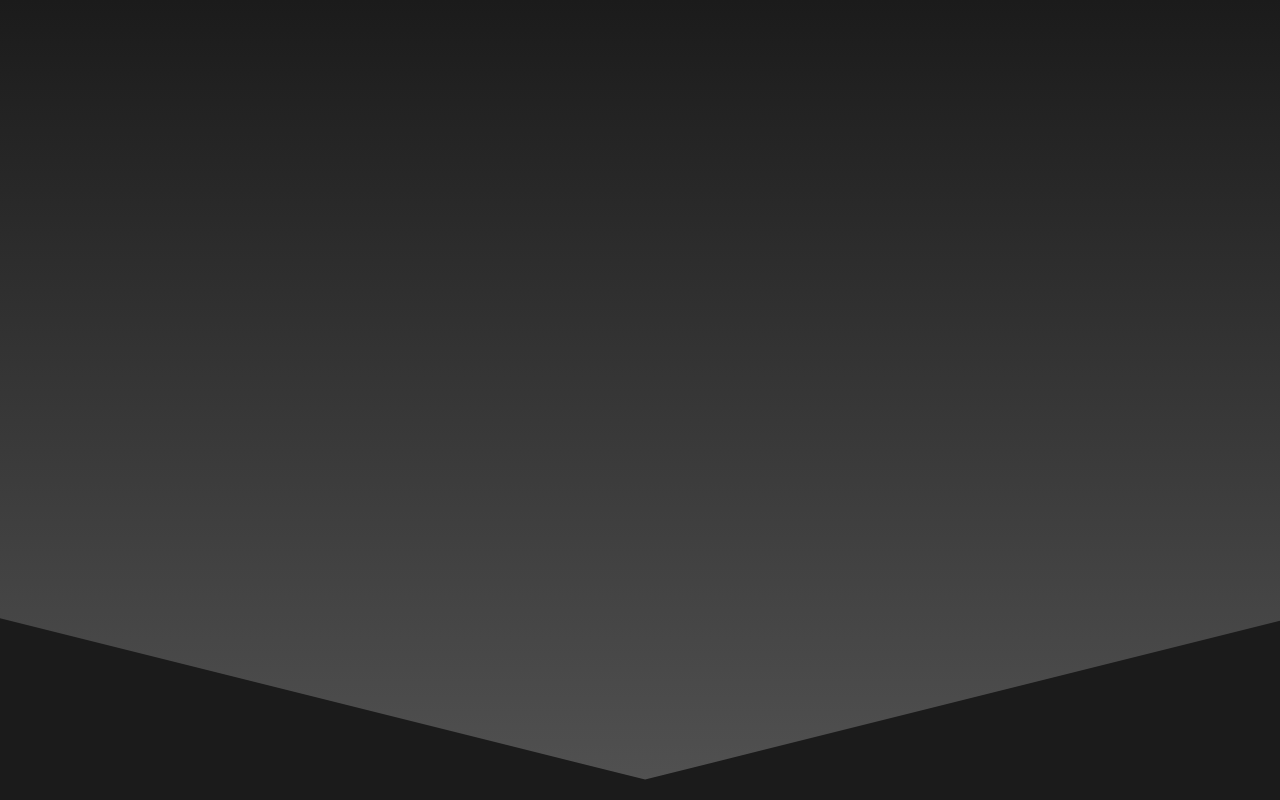
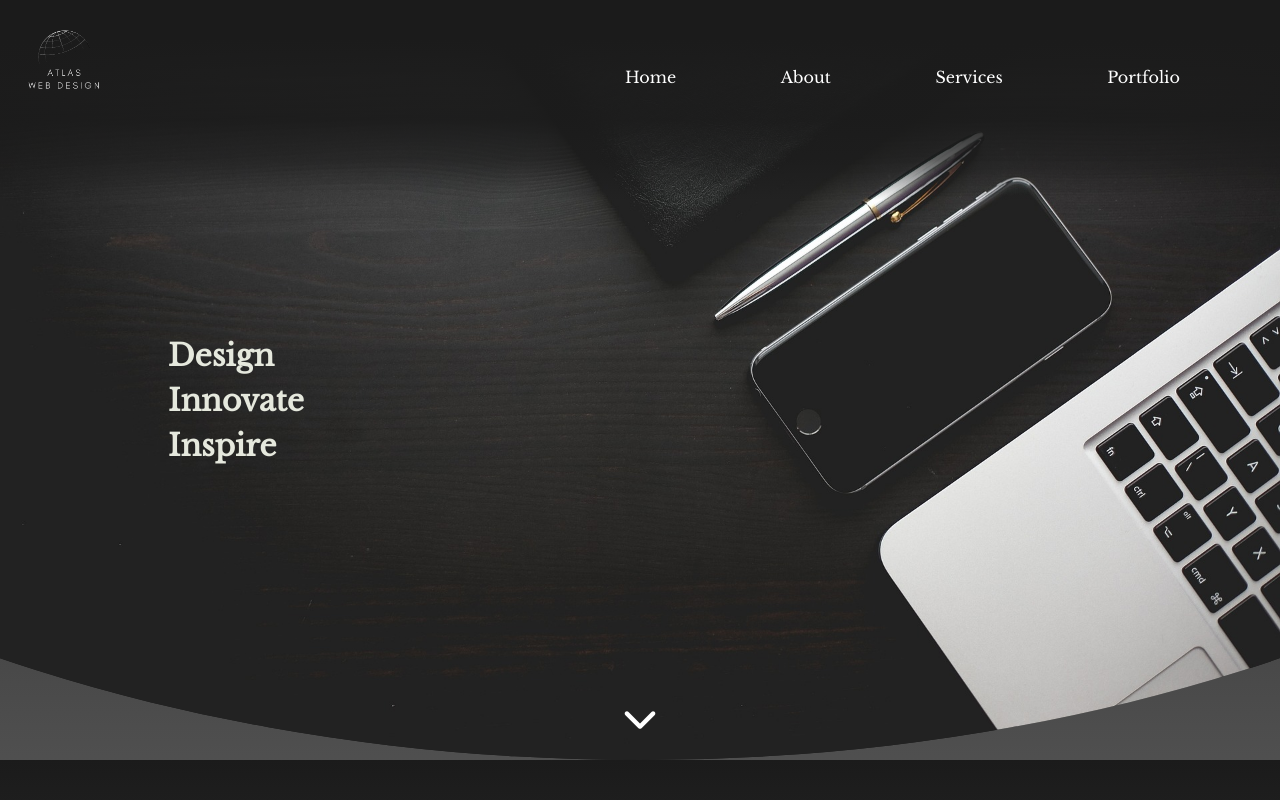
Before and after one commit to Ethan-Brantley/Atlas, a plain HTML site: page index.html in a window 1280 px wide. Shown: the top 800 px of the page. Drawn offline with nearby package versions, Linux system fonts and the light colour scheme.

Commit message:
Update index.html

```diff
--- a/index.html
+++ b/index.html
@@ -29,10 +29,10 @@
         <!--Hero-->
     </header>
     <content>
-        <!--<div class="bg bg-swoop-up" style="background-image:url('images/background_2.jpg');"></div>-->
+        <div class="bg bg-swoop-up" style="background-image:url('images/background_2.jpg');"></div>
 
-        <!--<section id="hero-section">-->
-            <!--<nav>
+        <section id="hero-section">
+            <nav>
                 <img src="images/Atlas Web Design (1).png" id="branding">
                 <ul>
                     <li><a href="#Home" onclick="window.location.href = '#Home';">Home</a></li>
@@ -40,16 +40,16 @@
                     <li><a href="#Services" onclick="window.location.href = '#Services';">Services</a></li>
                     <li><a href="#Portfolio" onclick="window.location.href = '#Portfolio';">Portfolio</a></li>
                 </ul>
-            </nav>-->
+            </nav>
 
-            <!--<h1 id="hero">
+            <h1 id="hero">
                 Design<br>
                 Innovate<br>
                 Inspire<br>
-            </h1>-->
+            </h1>
 
-            <!--<a href="#About"><i class="fa fa-chevron-down scroll-cue"></i></a>-->
-        <!--</section>-->
+            <a href="#About"><i class="fa fa-chevron-down scroll-cue"></i></a>
+        </section>
         <section style="padding-bottom:150px;padding-top: 100px;" class="bg-dark">
             <!--<div id="About">
                 !--<div style="display:block; background-color:rgba(25, 25, 110, 0.677);margin-top:150px;margin-bottom:250px;">--
```
